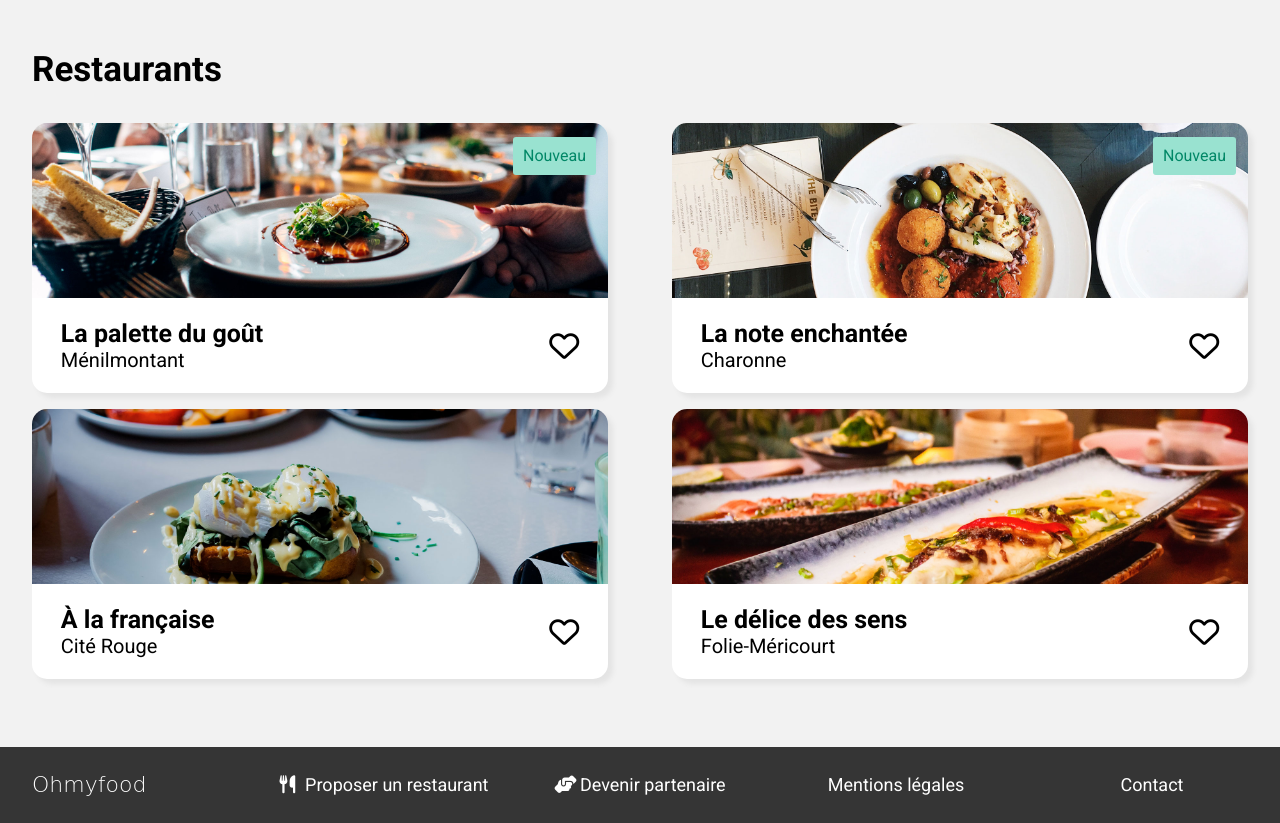
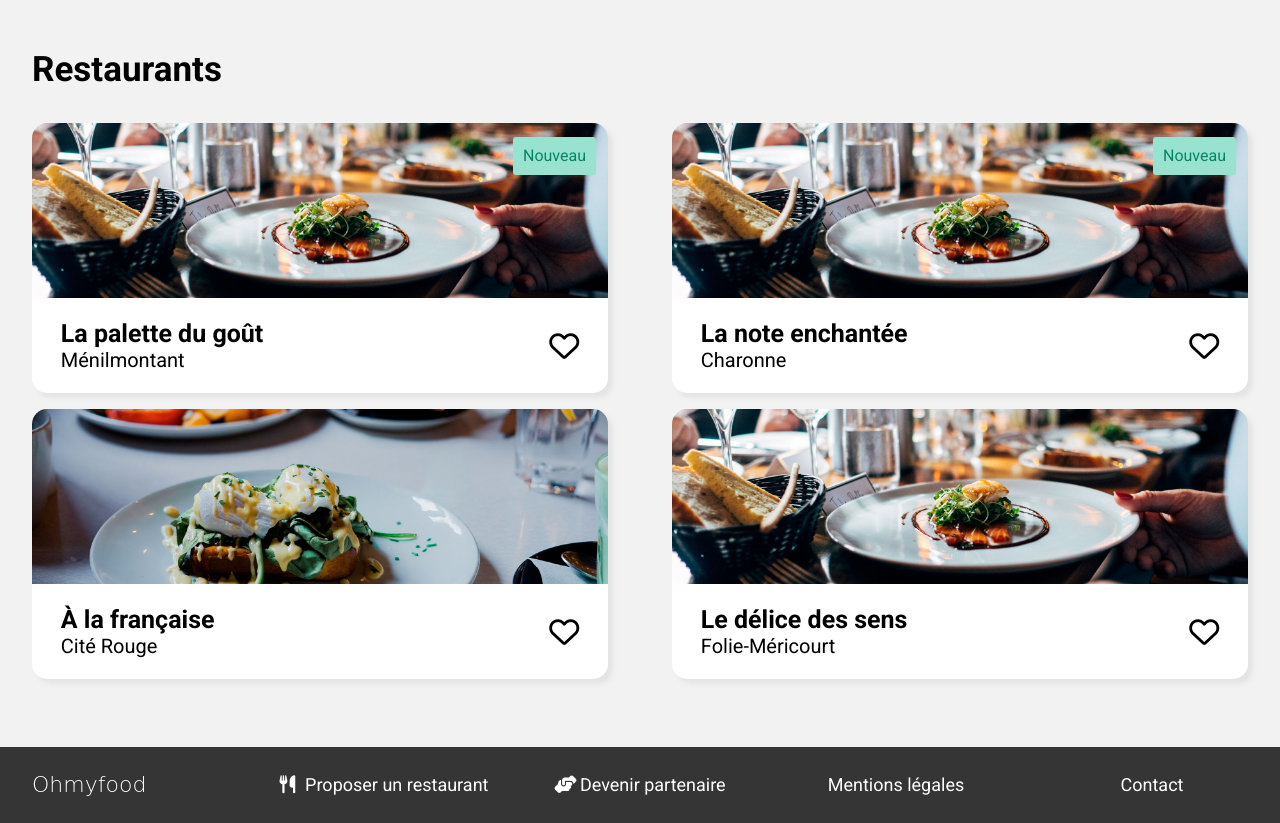
Before and after one commit to Meliana322/VirginieMauger_3_04112021, a website: page index.html in a window 1280 px wide. Shown: the part 780-1603 px from the top of the page. Drawn offline with Linux system fonts and the light colour scheme; a web font is replaced by a local one.

Commit message:
changements noms images

```diff
--- a/index.html
+++ b/index.html
@@ -85,7 +85,7 @@
                     </div>
                 </a></div>
             <div class="card card--form"><a href="./la-note-enchantee.html">
-                    <div class="card__tag">Nouveau</div><img src="./images/restaurants/la-note-enchantee.jpg"
+                    <div class="card__tag">Nouveau</div><img src="./images/restaurants/La-palette-du-gout.jpg"
                         alt="Restaurant La note enchantée">
                     <div class="restaurant__description">
                         <div class="restaurant__description__textes">
@@ -97,7 +97,7 @@
                     </div>
                 </a></div>
             <div class="card card--form"><a href="./a-la-francaise.html"><img
-                        src="./images/restaurants/A-la-francaise.jpg" alt="Restaurant à la française">
+                        src="./images/restaurants/a-la-francaise.jpg" alt="Restaurant à la française">
                     <div class="restaurant__description">
                         <div class="restaurant__description__textes">
                             <h3>À la française</h3>
@@ -108,7 +108,7 @@
                     </div>
                 </a></div>
             <div class="card card--form"><a href="./le-delice-des-sens.html"><img
-                        src="./images/restaurants/le-delice-des-sens.jpg" alt="Restaurant Le délice des sens">
+                        src="./images/restaurants/La-palette-du-gout.jpg" alt="Restaurant Le délice des sens">
                     <div class="restaurant__description">
                         <div class="restaurant__description__textes">
                             <h3>Le délice des sens</h3>
```
